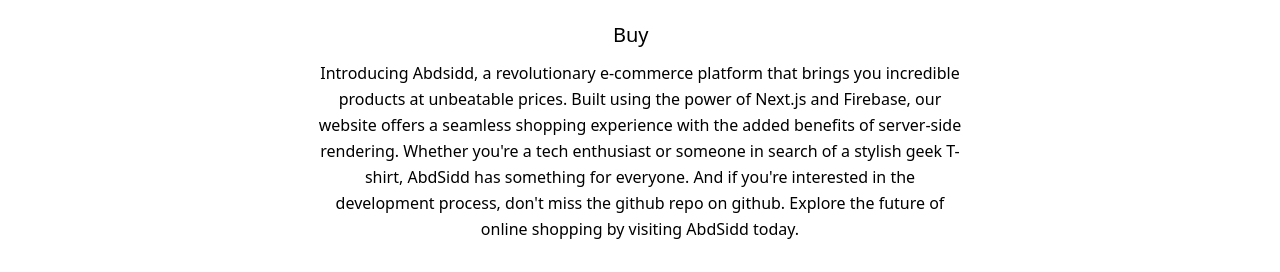
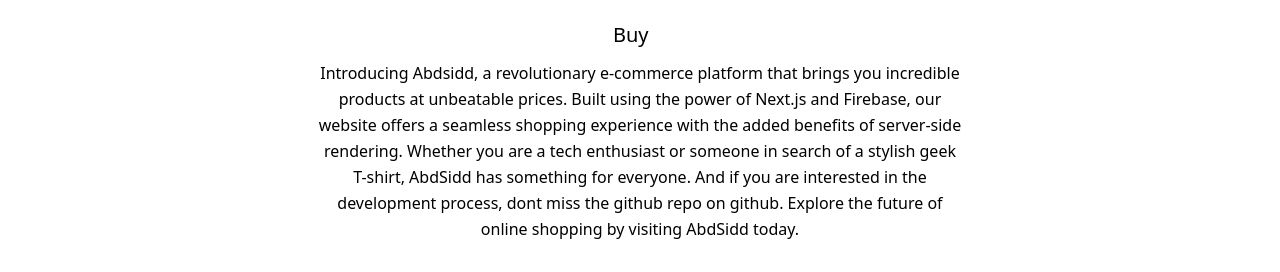
Before and after one commit to Abdullah-SoftDev/abdsidd_ecommerce, a Next.js app: page /about in a window 1280 px wide. Shown: the part 399-671 px from the top of the page. Built offline with nearby package versions, Linux system fonts and the light colour scheme; no server answers; the database is empty.

Commit message:
Delete weebhook file temporaliy for deployment and fixed comma in about page.

```diff
--- a/app/about/page.tsx
+++ b/app/about/page.tsx
@@ -42,9 +42,9 @@
             you incredible products at unbeatable prices. Built using the power
             of Next.js and Firebase, our website offers a seamless shopping
             experience with the added benefits of server-side rendering. Whether
-            you're a tech enthusiast or someone in search of a stylish geek
-            T-shirt, AbdSidd has something for everyone. And if you're
-            interested in the development process, don't miss the github repo on
+            you are a tech enthusiast or someone in search of a stylish geek
+            T-shirt, AbdSidd has something for everyone. And if you are
+            interested in the development process, dont miss the github repo on
             github. Explore the future of online shopping by visiting AbdSidd
             today.
           </p>
```
Also changed, not shown: app/webhook/route.ts (deleted, +0 -71 lines).
